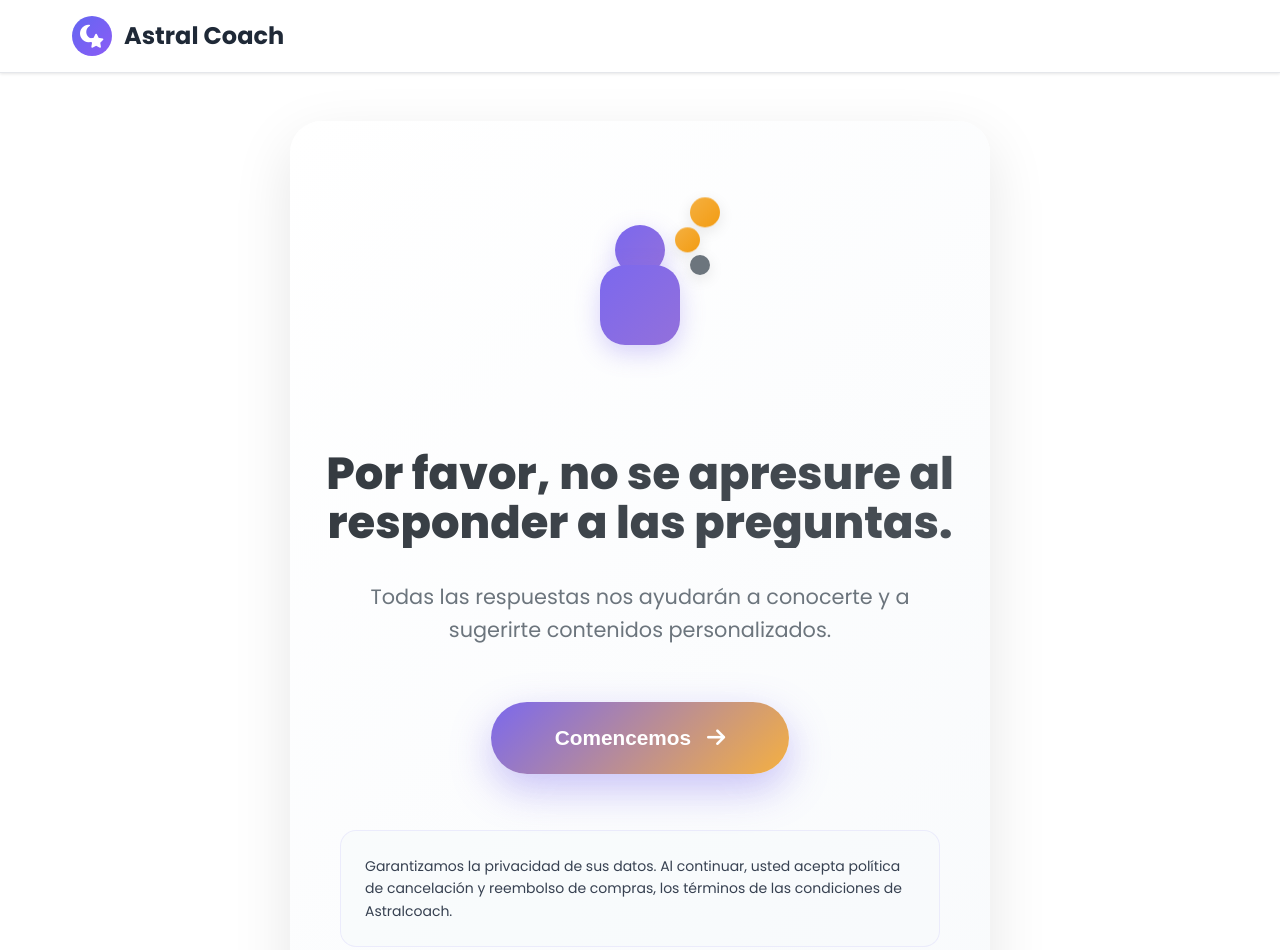
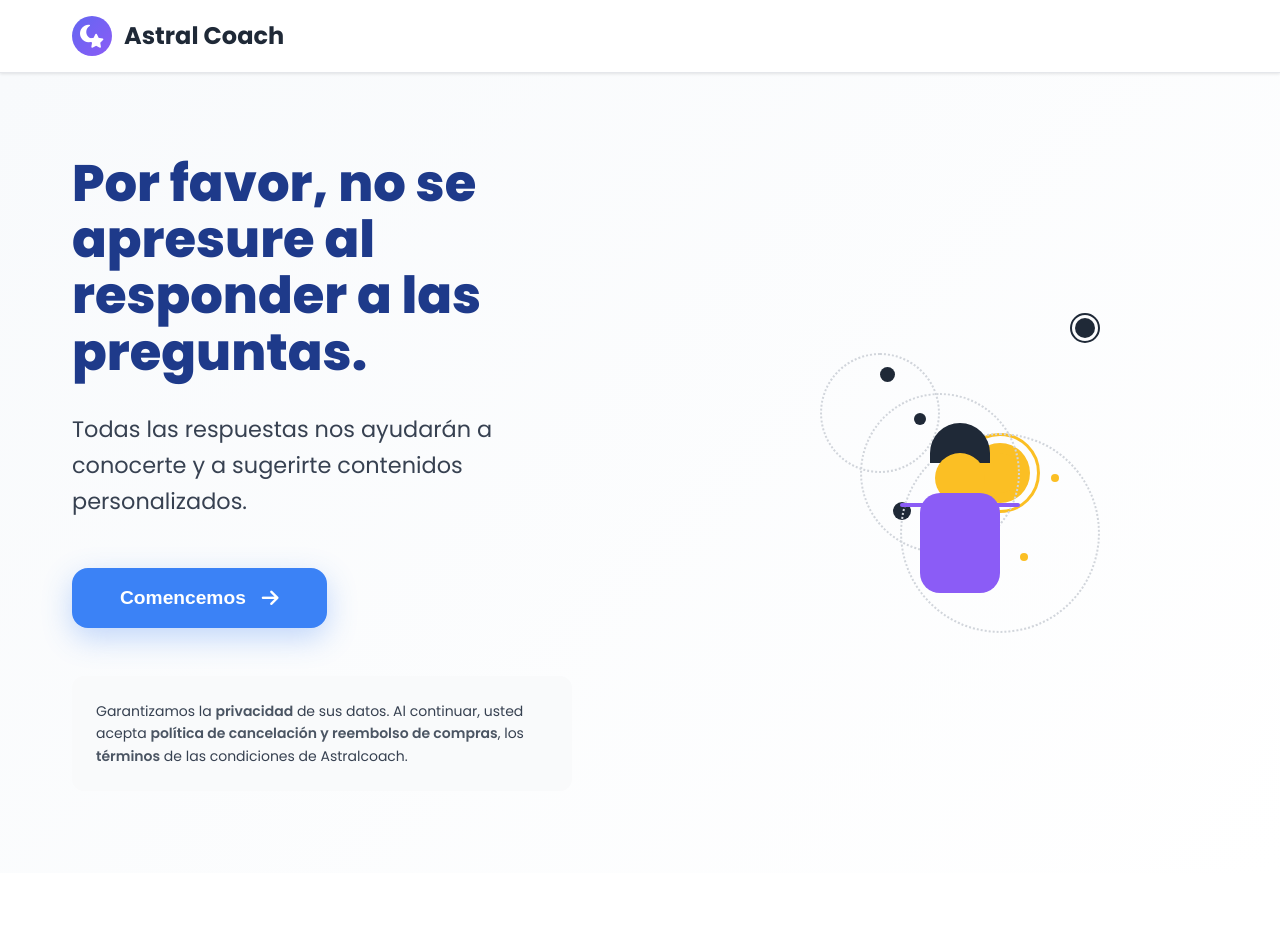
Before and after one commit to Aguti1902/cartaastral, a website: page intro.html in a window 1280 px wide. Shown: the top 950 px of the page. After the commit the page ends 873 px from the top, so only its background shows below. Drawn offline with Linux system fonts and the light colour scheme.

Commit message:
🚀 Rediseñar completamente la pantalla introductoria: layout de dos columnas, ilustración astrológica detallada y diseño profesional

```diff
--- a/css/test-styles.css
+++ b/css/test-styles.css
@@ -1125,180 +1125,344 @@ body {
 }
 
 /* ===== PÁGINA INTRODUCTORIA ===== */
+.intro-main {
+    min-height: 100vh;
+    display: flex;
+    align-items: center;
+    background: linear-gradient(135deg, #f8fafc, #ffffff);
+}
+
+.intro-container {
+    max-width: 1200px;
+    margin: 0 auto;
+    padding: 2rem;
+    display: grid;
+    grid-template-columns: 1fr 1fr;
+    gap: 4rem;
+    align-items: center;
+}
+
+/* Columna Izquierda: Texto y UI */
+.intro-left {
+    padding-right: 2rem;
+}
+
 .intro-content {
-    text-align: center;
-    max-width: 700px;
-    margin: 0 auto;
-    padding: 4rem 2rem;
-    background: linear-gradient(135deg, rgba(255, 255, 255, 0.9), rgba(248, 250, 252, 0.9));
-    border-radius: 2rem;
-    box-shadow: 0 20px 60px rgba(0, 0, 0, 0.1);
-    backdrop-filter: blur(10px);
+    text-align: left;
+}
+
+.intro-title {
+    font-size: 3.2rem;
+    font-weight: 800;
+    color: #1e3a8a;
+    margin-bottom: 2rem;
+    line-height: 1.1;
+}
+
+.intro-description {
+    font-size: 1.4rem;
+    color: #374151;
+    margin-bottom: 3rem;
+    line-height: 1.6;
+    font-weight: 400;
+}
+
+.intro-button-container {
+    margin-bottom: 3rem;
+}
+
+.intro-btn {
+    background: #3b82f6;
+    color: white;
+    border: none;
+    padding: 1.2rem 3rem;
+    font-size: 1.2rem;
+    font-weight: 600;
+    border-radius: 1rem;
+    cursor: pointer;
+    transition: all 0.3s ease;
+    display: inline-flex;
+    align-items: center;
+    gap: 1rem;
+    box-shadow: 0 10px 30px rgba(59, 130, 246, 0.3);
+}
+
+.intro-btn:hover {
+    transform: translateY(-3px);
+    box-shadow: 0 15px 40px rgba(59, 130, 246, 0.4);
+    background: #2563eb;
+}
+
+.intro-btn:active {
+    transform: translateY(-1px);
+}
+
+.privacy-notice {
+    font-size: 0.85rem;
+    color: #6b7280;
+    line-height: 1.6;
+    max-width: 500px;
+}
+
+.privacy-notice strong {
+    color: #4b5563;
+    font-weight: 600;
+}
+
+/* Columna Derecha: Ilustración */
+.intro-right {
+    display: flex;
+    justify-content: center;
+    align-items: center;
 }
 
 .intro-illustration {
+    position: relative;
+    width: 400px;
+    height: 400px;
+    display: flex;
+    align-items: center;
+    justify-content: center;
+}
+
+/* Persona central */
+.person-figure {
     position: relative;
     width: 200px;
     height: 200px;
-    margin: 0 auto 4rem;
-    display: flex;
-    align-items: center;
-    justify-content: center;
-}
-
-.main-person {
-    position: relative;
-    width: 120px;
-    height: 120px;
+    z-index: 10;
+}
+
+.person-hair {
+    position: absolute;
+    top: -10px;
+    left: 50%;
+    transform: translateX(-50%);
+    width: 60px;
+    height: 40px;
+    background: #1f2937;
+    border-radius: 30px 30px 0 0;
 }
 
 .person-head {
     position: absolute;
-    top: 0;
+    top: 20px;
     left: 50%;
     transform: translateX(-50%);
     width: 50px;
     height: 50px;
-    background: linear-gradient(135deg, #7B68EE, #9370DB);
-    border-radius: 50%;
-    box-shadow: 0 8px 25px rgba(123, 104, 238, 0.3);
+    background: #fbbf24;
+    border-radius: 50%;
 }
 
 .person-body {
     position: absolute;
-    bottom: 0;
+    top: 60px;
     left: 50%;
     transform: translateX(-50%);
     width: 80px;
+    height: 100px;
+    background: #8b5cf6;
+    border-radius: 20px;
+}
+
+.person-arms {
+    position: absolute;
+    top: 70px;
+    left: 50%;
+    transform: translateX(-50%);
+    width: 120px;
+    height: 4px;
+    background: #8b5cf6;
+    border-radius: 2px;
+}
+
+/* Elementos astrológicos */
+.astrological-elements {
+    position: absolute;
+    top: 0;
+    left: 0;
+    width: 100%;
+    height: 100%;
+}
+
+.sun-moon-center {
+    position: absolute;
+    top: 50%;
+    right: 20%;
+    transform: translateY(-50%);
+    width: 120px;
+    height: 120px;
+}
+
+.sun-core {
+    position: absolute;
+    top: 50%;
+    left: 50%;
+    transform: translate(-50%, -50%);
+    width: 60px;
+    height: 60px;
+    background: #fbbf24;
+    border-radius: 50%;
+}
+
+.sun-rays {
+    position: absolute;
+    top: -10px;
+    left: -10px;
+    width: 80px;
     height: 80px;
-    background: linear-gradient(135deg, #7B68EE, #9370DB);
-    border-radius: 25px;
-    box-shadow: 0 8px 25px rgba(123, 104, 238, 0.3);
-}
-
-.floating-elements {
+    border: 3px solid #fbbf24;
+    border-radius: 50%;
+}
+
+.moon-crescent {
+    position: absolute;
+    top: 50%;
+    left: 50%;
+    transform: translate(-50%, -50%);
+    width: 40px;
+    height: 40px;
+    background: #fbbf24;
+    border-radius: 50%;
+    clip-path: polygon(50% 0%, 100% 0%, 100% 100%, 50% 100%, 0% 50%);
+}
+
+/* Anillos orbitales */
+.orbital-rings {
     position: absolute;
     top: 0;
-    right: 0;
-    width: 100px;
-    height: 100px;
-}
-
-.element-1,
-.element-2,
-.element-3 {
-    position: absolute;
-    border-radius: 50%;
-    box-shadow: 0 4px 15px rgba(0, 0, 0, 0.1);
-}
-
-.element-1 {
+    left: 0;
+    width: 100%;
+    height: 100%;
+}
+
+.orbit {
+    position: absolute;
+    border: 2px dotted #d1d5db;
+    border-radius: 50%;
+}
+
+.orbit-1 {
+    top: 20%;
+    left: 20%;
+    width: 120px;
+    height: 120px;
+}
+
+.orbit-2 {
+    top: 30%;
+    left: 30%;
+    width: 160px;
+    height: 160px;
+}
+
+.orbit-3 {
+    top: 40%;
+    left: 40%;
+    width: 200px;
+    height: 200px;
+}
+
+/* Planetas y estrellas */
+.planet {
+    position: absolute;
+    background: #1f2937;
+    border-radius: 50%;
+}
+
+.planet-1 {
+    width: 15px;
+    height: 15px;
+    top: 10%;
+    left: 50%;
+}
+
+.planet-2 {
+    width: 12px;
+    height: 12px;
+    top: 50%;
+    right: 10%;
+}
+
+.planet-3 {
+    width: 18px;
+    height: 18px;
+    bottom: 20%;
+    left: 20%;
+}
+
+.moon-phase {
+    position: absolute;
+    width: 20px;
+    height: 20px;
+    background: #1f2937;
+    border-radius: 50%;
+    top: 30%;
+    right: 30%;
+}
+
+.star {
+    position: absolute;
+    width: 8px;
+    height: 8px;
+    background: #fbbf24;
+    border-radius: 50%;
+}
+
+.star-1 {
+    top: 60%;
+    left: 60%;
+}
+
+.star-2 {
+    top: 20%;
+    right: 20%;
+}
+
+.starburst-top {
+    position: absolute;
+    top: 10%;
+    right: 10%;
     width: 30px;
     height: 30px;
-    background: linear-gradient(135deg, #F5B041, #F39C12);
-    top: 20%;
-    right: 20%;
-    animation: float 3s ease-in-out infinite;
-}
-
-.element-2 {
-    width: 25px;
-    height: 25px;
-    background: linear-gradient(135deg, #F5B041, #F39C12);
+    background: transparent;
+    border: 2px solid #1f2937;
+    border-radius: 50%;
+}
+
+.starburst-top::before {
+    content: '';
+    position: absolute;
     top: 50%;
-    right: 40%;
-    animation: float 3s ease-in-out infinite 1s;
-}
-
-.element-3 {
+    left: 50%;
+    transform: translate(-50%, -50%);
     width: 20px;
     height: 20px;
-    background: #6C757D;
-    top: 70%;
-    right: 30%;
-    animation: float 3s ease-in-out infinite 2s;
-}
-
-@keyframes float {
-    0%, 100% { transform: translateY(0px); }
-    50% { transform: translateY(-10px); }
-}
-
-.intro-title {
-    font-size: 2.8rem;
-    font-weight: 800;
-    background: linear-gradient(135deg, #343A40, #495057);
-    -webkit-background-clip: text;
-    -webkit-text-fill-color: transparent;
-    background-clip: text;
-    margin-bottom: 2rem;
-    line-height: 1.1;
-}
-
-.intro-description {
-    font-size: 1.3rem;
-    color: #6C757D;
-    margin-bottom: 3.5rem;
-    line-height: 1.6;
-    font-weight: 400;
-}
-
-.intro-button-container {
-    margin-bottom: 3.5rem;
-}
-
-.intro-btn {
-    background: linear-gradient(135deg, #7B68EE, #F5B041);
-    color: white;
-    border: none;
-    padding: 1.5rem 4rem;
-    font-size: 1.3rem;
-    font-weight: 700;
-    border-radius: 3rem;
-    cursor: pointer;
-    transition: all 0.3s ease;
-    display: inline-flex;
-    align-items: center;
-    gap: 1rem;
-    box-shadow: 0 15px 40px rgba(123, 104, 238, 0.4);
-    position: relative;
-    overflow: hidden;
-}
-
-.intro-btn::before {
-    content: '';
-    position: absolute;
-    top: 0;
-    left: -100%;
-    width: 100%;
-    height: 100%;
-    background: linear-gradient(90deg, transparent, rgba(255, 255, 255, 0.2), transparent);
-    transition: left 0.5s;
-}
-
-.intro-btn:hover::before {
-    left: 100%;
-}
-
-.intro-btn:hover {
-    transform: translateY(-5px);
-    box-shadow: 0 20px 50px rgba(123, 104, 238, 0.5);
-}
-
-.intro-btn:active {
-    transform: translateY(-2px);
-}
-
-.privacy-notice {
-    font-size: 0.9rem;
-    color: #ADB5BD;
-    line-height: 1.6;
-    max-width: 600px;
-    margin: 0 auto;
-    padding: 1.5rem;
-    background: rgba(248, 250, 252, 0.8);
-    border-radius: 1rem;
-    border: 1px solid rgba(123, 104, 238, 0.1);
+    background: #1f2937;
+    border-radius: 50%;
+}
+
+/* Responsive */
+@media (max-width: 768px) {
+    .intro-container {
+        grid-template-columns: 1fr;
+        gap: 2rem;
+        text-align: center;
+    }
+
+    .intro-left {
+        padding-right: 0;
+    }
+
+    .intro-title {
+        font-size: 2.5rem;
+    }
+
+    .intro-illustration {
+        width: 300px;
+        height: 300px;
+    }
 }
 
 /* ===== PÁGINAS DE RELLENO ===== */
--- a/intro.html
+++ b/intro.html
@@ -23,22 +23,11 @@
     </header>
 
     <!-- Contenido Principal -->
-    <main class="test-main">
-        <div class="test-container">
+    <main class="intro-main">
+        <div class="intro-container">
+            <!-- Columna Izquierda: Texto y UI -->
+            <div class="intro-left">
                 <div class="intro-content">
-                <!-- Ilustración mejorada -->
-                <div class="intro-illustration">
-                    <div class="main-person">
-                        <div class="person-head"></div>
-                        <div class="person-body"></div>
-                    </div>
-                    <div class="floating-elements">
-                        <div class="element-1"></div>
-                        <div class="element-2"></div>
-                        <div class="element-3"></div>
-                    </div>
-                </div>
-
                     <!-- Título principal -->
                     <h1 class="intro-title">Por favor, no se apresure al responder a las preguntas.</h1>
 
@@ -58,8 +47,49 @@
                     <!-- Aviso de privacidad -->
                     <div class="privacy-notice">
                         <p>
-                        Garantizamos la privacidad de sus datos. Al continuar, usted acepta política de cancelación y reembolso de compras, los términos de las condiciones de Astralcoach.
+                            Garantizamos la <strong>privacidad</strong> de sus datos. Al continuar, usted acepta <strong>política de cancelación y reembolso de compras</strong>, los <strong>términos</strong> de las condiciones de Astralcoach.
                         </p>
+                    </div>
+                </div>
+            </div>
+
+            <!-- Columna Derecha: Ilustración -->
+            <div class="intro-right">
+                <div class="intro-illustration">
+                    <!-- Persona central -->
+                    <div class="person-figure">
+                        <div class="person-hair"></div>
+                        <div class="person-head"></div>
+                        <div class="person-body"></div>
+                        <div class="person-arms"></div>
+                    </div>
+
+                    <!-- Elementos astrológicos -->
+                    <div class="astrological-elements">
+                        <div class="sun-moon-center">
+                            <div class="sun-core">
+                                <div class="sun-rays"></div>
+                            </div>
+                            <div class="moon-crescent"></div>
+                        </div>
+
+                        <div class="orbital-rings">
+                            <div class="orbit orbit-1">
+                                <div class="planet planet-1"></div>
+                                <div class="planet planet-2"></div>
+                            </div>
+                            <div class="orbit orbit-2">
+                                <div class="planet planet-3"></div>
+                                <div class="moon-phase"></div>
+                            </div>
+                            <div class="orbit orbit-3">
+                                <div class="star star-1"></div>
+                                <div class="star star-2"></div>
+                            </div>
+                        </div>
+
+                        <div class="starburst-top"></div>
+                    </div>
                 </div>
             </div>
         </div>
```
Lines whose indentation alone changed are shown as unchanged.
